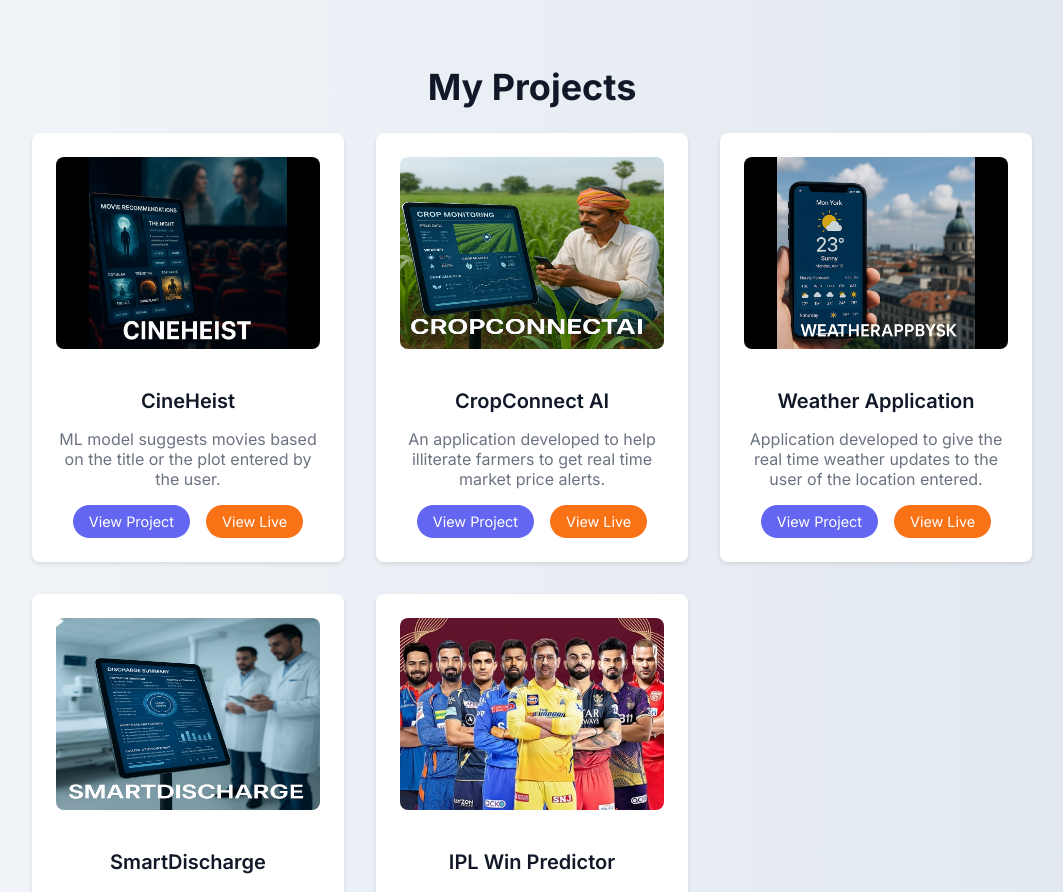
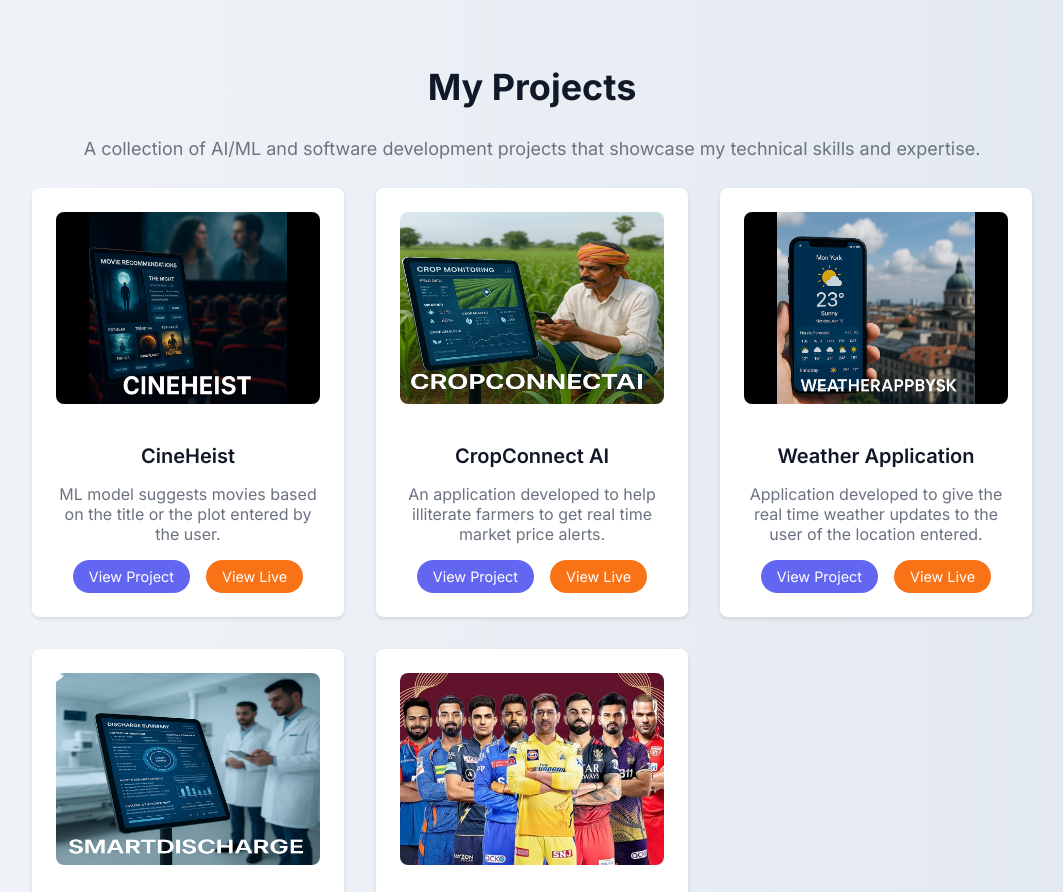
Before and after one commit to shivakumarsouta/portfolio, a React (Vite) app: page / in a window 1280 px wide. Shown: the part 1180-2072 px from the top of the page, without its empty margins (108-1171 px from the left). Built offline with nearby package versions, Linux system fonts and the light colour scheme; no server answers.

Commit message:
Modified the portfolio styles

```diff
--- a/src/Home.jsx
+++ b/src/Home.jsx
@@ -99,6 +99,10 @@
             >
                 <div className="container">
                     <h2 className="section-title">My Projects</h2>
+                    <p className="section-text">
+                        A collection of AI/ML and software development projects that
+showcase my technical skills and expertise.
+                    </p>
                     <div className="project-grid">
                         {projects.map((project) => (
                             <motion.div
```
